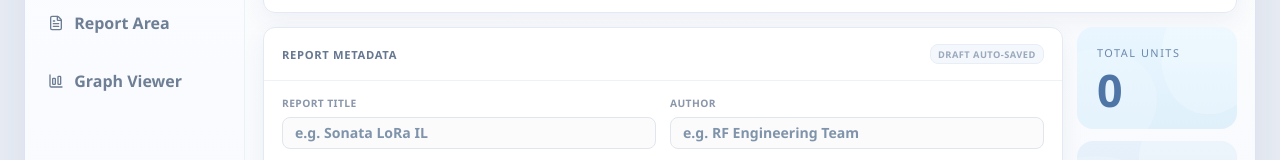
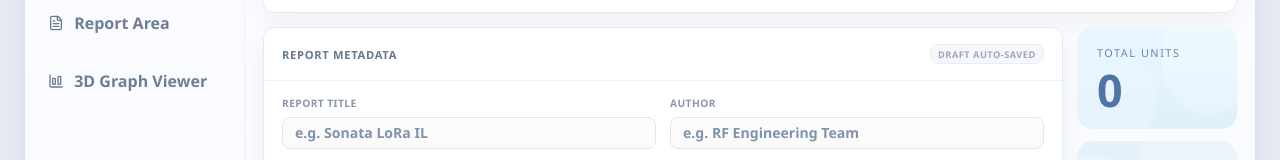
Before and after one commit to YossiAbutbul/ReportGenrator, a React (Vite) app: page / in a window 1280 px wide. Shown: the part 152-312 px from the top of the page. Built offline with nearby package versions, Linux system fonts and the light colour scheme.

Commit message:
cahnge navbar name to 3d Graph Viewer

```diff
--- a/src/components/layout/SidebarNav.tsx
+++ b/src/components/layout/SidebarNav.tsx
@@ -28,7 +28,7 @@ export function SidebarNav({
   const items: NavItem[] = [
     { key: 'reportSetup', label: 'Report Setup', icon: Settings2 },
     { key: 'reportArea', label: 'Report Area', icon: FileText },
-    { key: 'graphViewer', label: 'Graph Viewer', icon: ChartColumnBig },
+    { key: 'graphViewer', label: '3D Graph Viewer', icon: ChartColumnBig },
   ];
   const activeIndex = items.findIndex((item) => item.key === activeItem);
 
--- a/src/pages/GraphViewerPage.tsx
+++ b/src/pages/GraphViewerPage.tsx
@@ -93,14 +93,14 @@ export function GraphViewerPage(): ReactElement {
   };
 
   return (
-    <section className="graph-viewer-page" aria-label="Graph viewer">
+    <section className="graph-viewer-page" aria-label="3D Graph Viewer">
       <GraphUploadCard onFileSelected={handleGraphFileSelected} />
       {uploadError ? <p className="upload-card__error">{uploadError}</p> : null}
 
       <article className="panel-card graph-viewer-card">
         <div className="graph-viewer-card__header">
           <div>
-            <div className="report-area-card__eyebrow">Graph Viewer</div>
+            <div className="report-area-card__eyebrow">3D Graph Viewer</div>
             <h1 className="graph-viewer-card__title">
               {graphData?.fileName || 'Upload a TXT graph file to start'}
             </h1>
```
